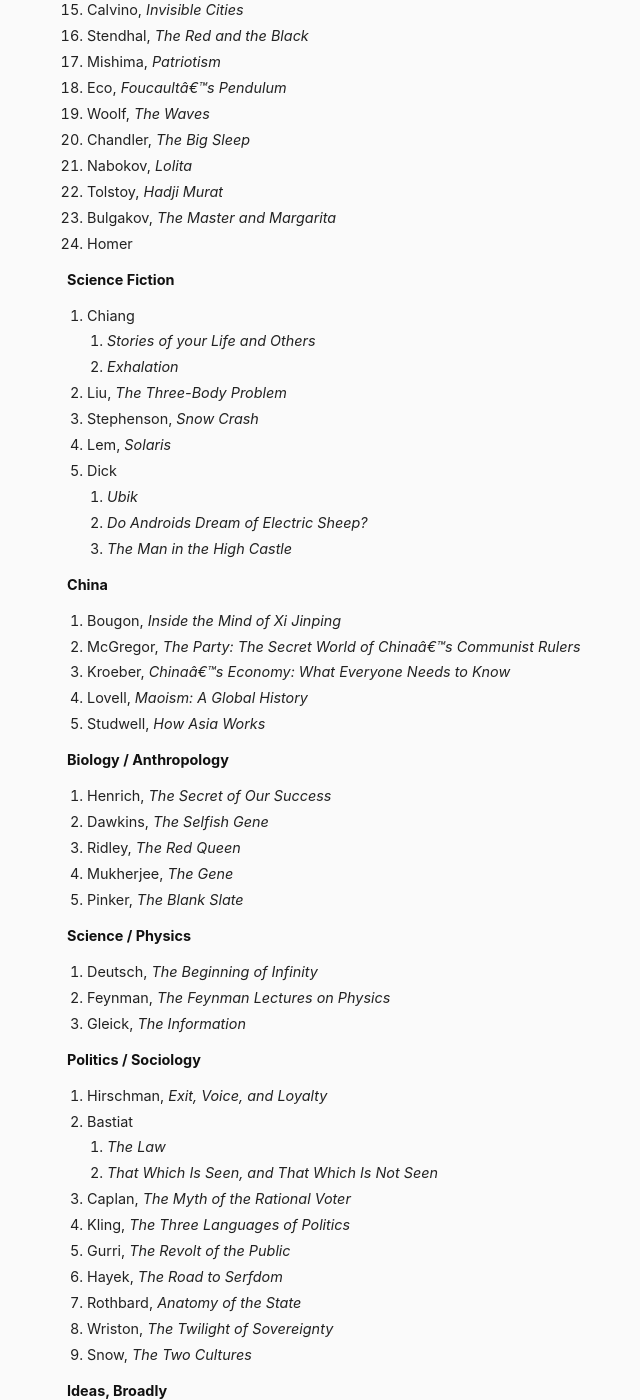
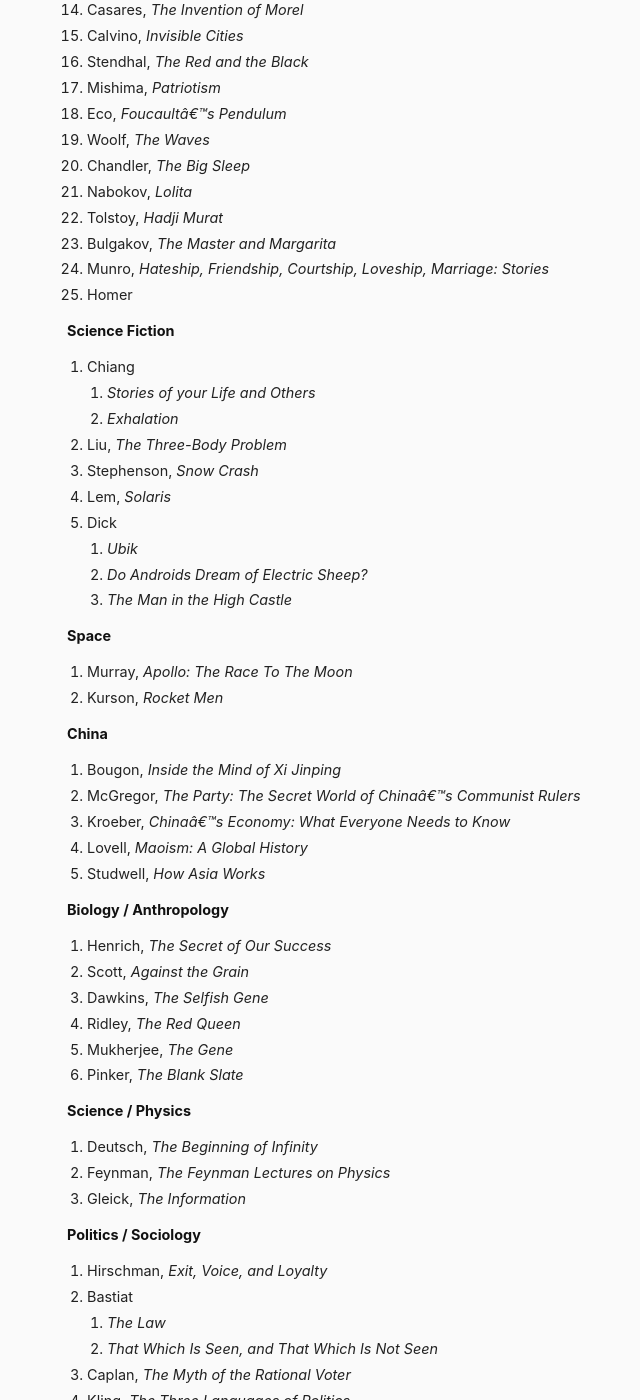
Before and after one commit to danschlz/danschulz.github.io, a Jekyll site: the page built from books.md, in a window 1280 px wide and 1400 px high, scrolled down 2826 px. Shown: the whole window, without its empty margins (293-933 px from the left). Built offline with Jekyll 4.4.1, drawn with Linux system fonts in a browser that asks for light colours.

Commit message:
Update books.md

```diff
--- a/books.md
+++ b/books.md
@@ -15,6 +15,7 @@ Jump to:
 * [Business History](#bhistory)
 * [Fiction](#fiction)
 * [Science Fiction](#scifi)
+* [Space](#space)
 * [China](#china)
 * [Biology / Anthropology](#biology)
 * [Science / Physics](#science)
@@ -119,6 +120,7 @@ Jump to:
 - Nabokov, _Lolita_
 - Tolstoy, _Hadji Murat_
 - Bulgakov, _The Master and Margarita_
+- Munro, _Hateship, Friendship, Courtship, Loveship, Marriage: Stories_
 - Homer
 
 **Science Fiction** <a name="scifi"></a>
@@ -133,6 +135,10 @@ Jump to:
 	- _Do Androids Dream of Electric Sheep?_
 	- _The Man in the High Castle_
 
+**Space** <a name="space"></a>
+- Murray, _Apollo: The Race To The Moon_
+- Kurson, _Rocket Men_
+
 **China** <a name="china"></a>
 - Bougon, _Inside the Mind of Xi Jinping_
 - McGregor, _The Party: The Secret World of China's Communist Rulers_
@@ -142,6 +148,7 @@ Jump to:
 
 **Biology / Anthropology** <a name="biology"></a>
 - Henrich, _The Secret of Our Success_
+- Scott, _Against the Grain_
 - Dawkins, _The Selfish Gene_
 - Ridley, _The Red Queen_
 - Mukherjee, _The Gene_
```
